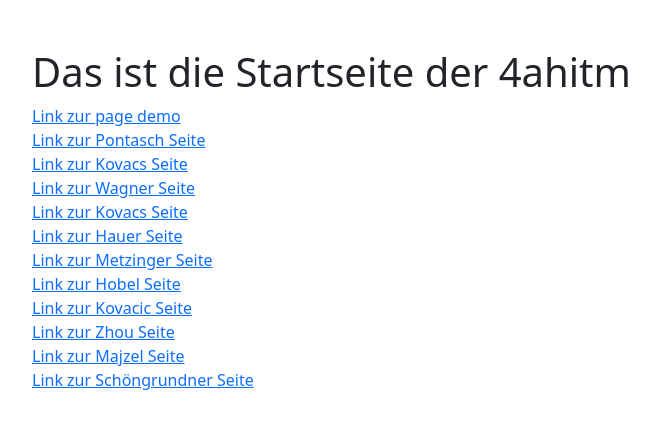
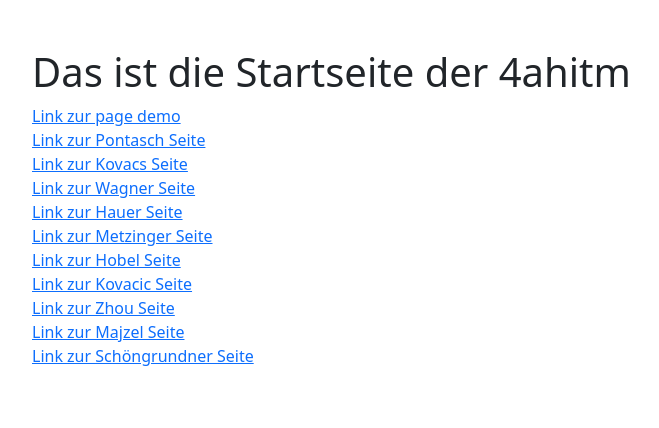
Before and after one commit to mahies/4ahitm_24, an Angular app: page / in a window 1280 px wide. Shown: the top 428 px of the page, without its empty margins (28-687 px from the left). Built offline with nearby package versions, Linux system fonts and the light colour scheme.

Commit message:
remove double link

```diff
--- a/src/app/page-home/page-home.component.html
+++ b/src/app/page-home/page-home.component.html
@@ -1,13 +1,11 @@
-
 <main class="main container m-5">
   <div class="content ">
-    <h1>Das ist die Startseite der {{title}}</h1>
+    <h1>Das ist die Startseite der {{ title }}</h1>
   </div>
   <a routerLink="/page_demo" routerLinkActive="active">Link zur page demo</a><br>
   <a routerLink="/page_pont" routerLinkActive="active">Link zur Pontasch Seite</a><br>
   <a routerLink="/page_kovacs" routerLinkActive="active">Link zur Kovacs Seite</a><br>
   <a routerLink="/page_wagner" routerLinkActive="active">Link zur Wagner Seite </a><br>
-  <a routerLink="/page_kovacs" routerLinkActive="active">Link zur Kovacs Seite</a><br>
   <a routerLink="/page_hauer" routerLinkActive="active">Link zur Hauer Seite</a><br>
   <a routerLink="/page_metz" routerLinkActive="active">Link zur Metzinger Seite</a><br>
   <a routerLink="/page_hobel" routerLinkActive="active">Link zur Hobel Seite</a><br>
```
Lines whose indentation alone changed are shown as unchanged.
